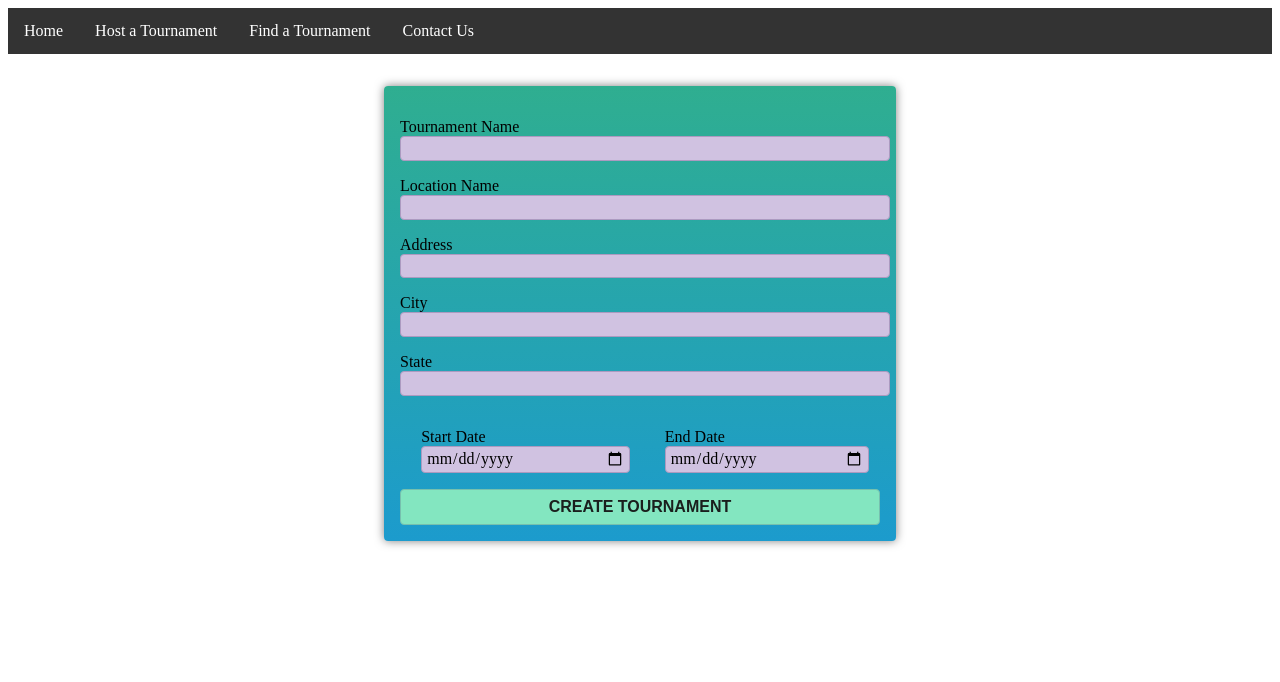
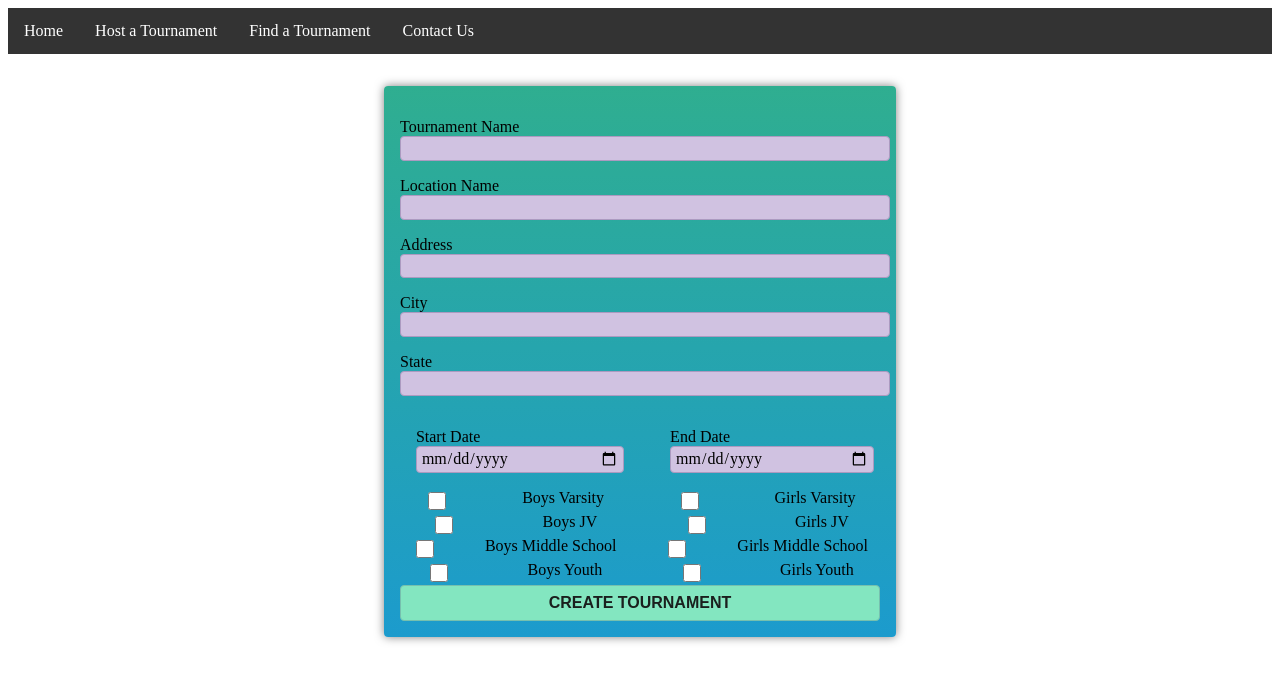
Before and after one commit to IDOMATH/tournament-finder, an Angular app in the folder frontend/: page / in a window 1280 px wide. Shown: the top 682 px of the page. Built offline with nearby package versions, Linux system fonts and the light colour scheme.

Commit message:
Adding age division check boxes

```diff
--- a/frontend/src/app/tournaments/new-tournament-form/new-tournament-form.component.css
+++ b/frontend/src/app/tournaments/new-tournament-form/new-tournament-form.component.css
@@ -18,11 +18,11 @@ form {
 }
 
 .input-group {
+  column-count: 2;
   display: flex;
-    justify-content: space-evenly;
+  justify-content: space-around;
   gap: 1.5rem;
 }
-
 
 button {
   width: 100%;
@@ -40,3 +40,14 @@ button {
 button:hover {
   background-color: #aaf1d6;
 }
+
+input[type="checkbox"] {
+  width: 18px;
+  height: 18px;
+  background: white;
+  border-radius: 5px;
+  border: 2px solid #555;
+}
+input[type="checkbox"]:checked {
+  background: #adb;
+}
--- a/frontend/src/app/tournaments/new-tournament-form/new-tournament-form.component.html
+++ b/frontend/src/app/tournaments/new-tournament-form/new-tournament-form.component.html
@@ -55,5 +55,50 @@
       />
     </p>
   </div>
+  <div class="input-group">
+    <input
+      type="checkbox"
+      id="isBoysVarsity"
+      name="isBoysVarsity"
+      value="isBoysVarsity"
+    />
+    <label for="isBoysVarsity">Boys Varsity</label>
+    <input
+      type="checkbox"
+      id="isGirlsVarsity"
+      name="isGirlsVarsity"
+      value="isGirlsVarsity"
+    />
+    <label for="isGirlsVarsity">Girls Varsity</label>
+  </div>
+  <div class="input-group">
+    <input type="checkbox" id="isBoysJv" name="isBoysJv" value="isBoysJv" />
+    <label for="isBoysJv">Boys JV</label>
+
+    <input type="checkbox" id="isGirlsJv" name="isGirlsJv" value="isGirlsJv" />
+    <label for="isGirlsJv">Girls JV</label>
+  </div>
+  <div class="input-group">
+    <input type="checkbox" id="isBoysMs" name="isBoysMs" value="isBoysMs" />
+    <label for="isBoysMs">Boys Middle School</label>
+    <input type="checkbox" id="isGirlsMs" name="isGirlsMs" value="isGirlsMs" />
+    <label for="isGirlsMs">Girls Middle School</label>
+  </div>
+  <div class="input-group">
+    <input
+      type="checkbox"
+      id="isBoysYouth"
+      name="isBoysYouth"
+      value="isBoysYouth"
+    />
+    <label for="isBoysYouth">Boys Youth</label>
+    <input
+      type="checkbox"
+      id="isGirlsYouth"
+      name="isGirlsYouth"
+      value="isGirlsYouth"
+    />
+    <label for="isGirlsYouth">Girls Youth</label>
+  </div>
   <button type="submit">Create Tournament</button>
 </form>
```
Lines whose indentation alone changed are shown as unchanged.
